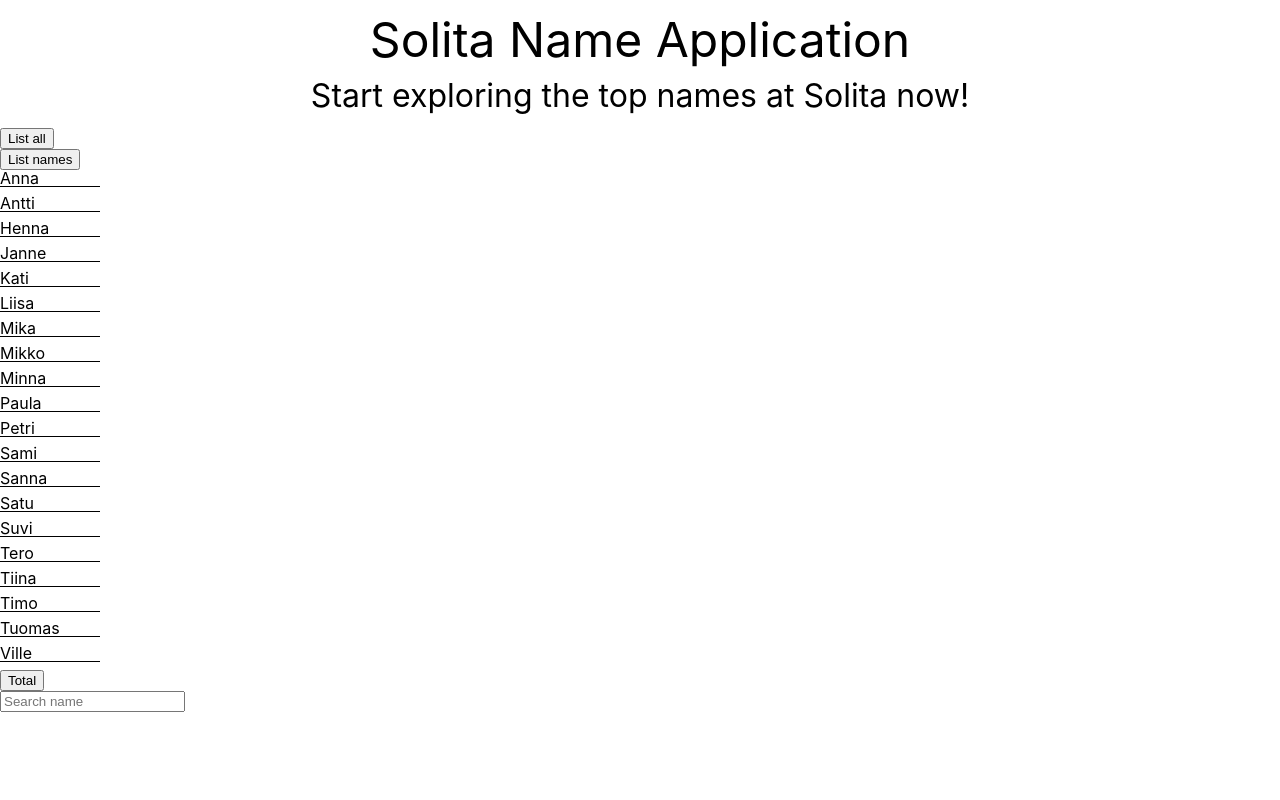
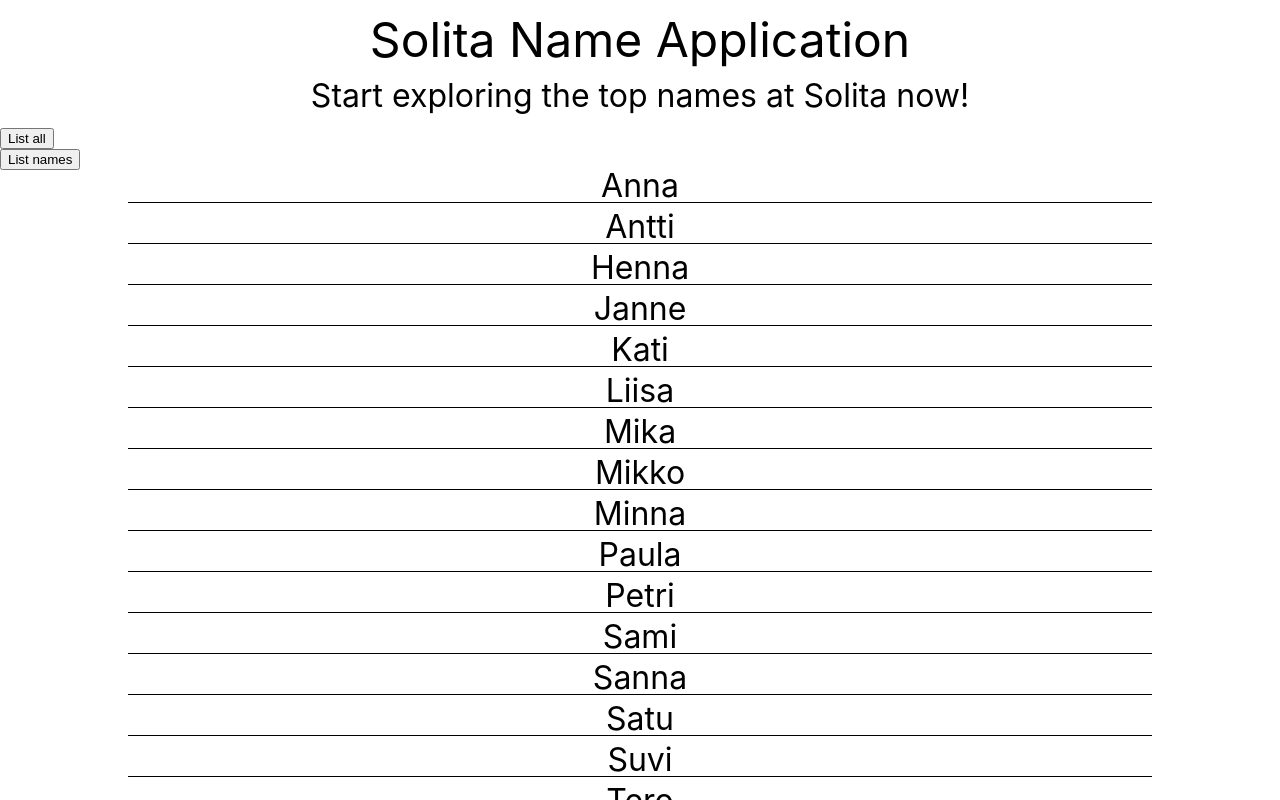
Before and after one commit to vtulonen/name-application, a React (Create React App) app: page / in a window 1280 px wide. Both pictures are taken after a click on the button "List names". Shown: the top 800 px of the page. Built offline with nearby package versions, Linux system fonts and the light colour scheme.

Commit message:
added styles

```diff
--- a/src/Components/ListAll/index.js
+++ b/src/Components/ListAll/index.js
@@ -1,4 +1,5 @@
 import React from 'react'
+import './styles.scss'
 
 // List names and amounts ordered by amount, most popular first
 const ListAll = (props) => {
--- /dev/null
+++ b/src/Components/ListAll/styles.scss
@@ -0,0 +1,12 @@
+.results.orderd-by-amount {
+
+	.result {
+    width: 80%;
+    max-width: 769px;
+		display: flex;
+		justify-content: space-between;
+		margin: .5rem auto;
+		border-bottom: 1px dotted #000;
+		font-size: 2rem;
+	}
+}
--- a/src/Components/ListNames/index.js
+++ b/src/Components/ListNames/index.js
@@ -1,4 +1,5 @@
 import React from 'react'
+import './styles.scss'
 
 // List names in alphabetical order
 const ListNames = (props) => {
@@ -6,7 +7,7 @@
 
   let items = sortedItems.map((item, index) =>
     <div className="result" key={index}>
-      <div className="result__name">{item.name}</div>
+      {item.name}
     </div>
   );
 
--- /dev/null
+++ b/src/Components/ListNames/styles.scss
@@ -0,0 +1,20 @@
+.results.orderd-alphabetically {
+  display: flex;
+  flex-direction: column;
+  justify-content: center;
+  margin: 0 10%;
+
+
+
+  .result {
+
+    margin-bottom: .5rem;
+    justify-self: center;
+    font-size: 2rem;
+    border-bottom: 1px solid #000;
+    text-align: center;
+
+  }
+
+
+}
--- a/src/Components/NamesTotalAmount/index.js
+++ b/src/Components/NamesTotalAmount/index.js
@@ -1,4 +1,5 @@
 import React from 'react'
+import './styles.scss'
 
 const NamesTotalAmount = (props) => {
   const total = props.names.length
--- /dev/null
+++ b/src/Components/NamesTotalAmount/styles.scss
@@ -0,0 +1,5 @@
+.results.names-total {
+  .result {
+    font-size: 2rem;
+  }
+}
--- a/src/index.scss
+++ b/src/index.scss
@@ -68,15 +68,3 @@
   font-family: source-code-pro, Menlo, Monaco, Consolas, 'Courier New',
     monospace;
 }
-
-
-.results {
-	width: 100px;
-
-	.result {
-		display: flex;
-		justify-content: space-between;
-		margin-bottom: .5rem;
-		border-bottom: 1px solid #000;
-	}
-}
```
